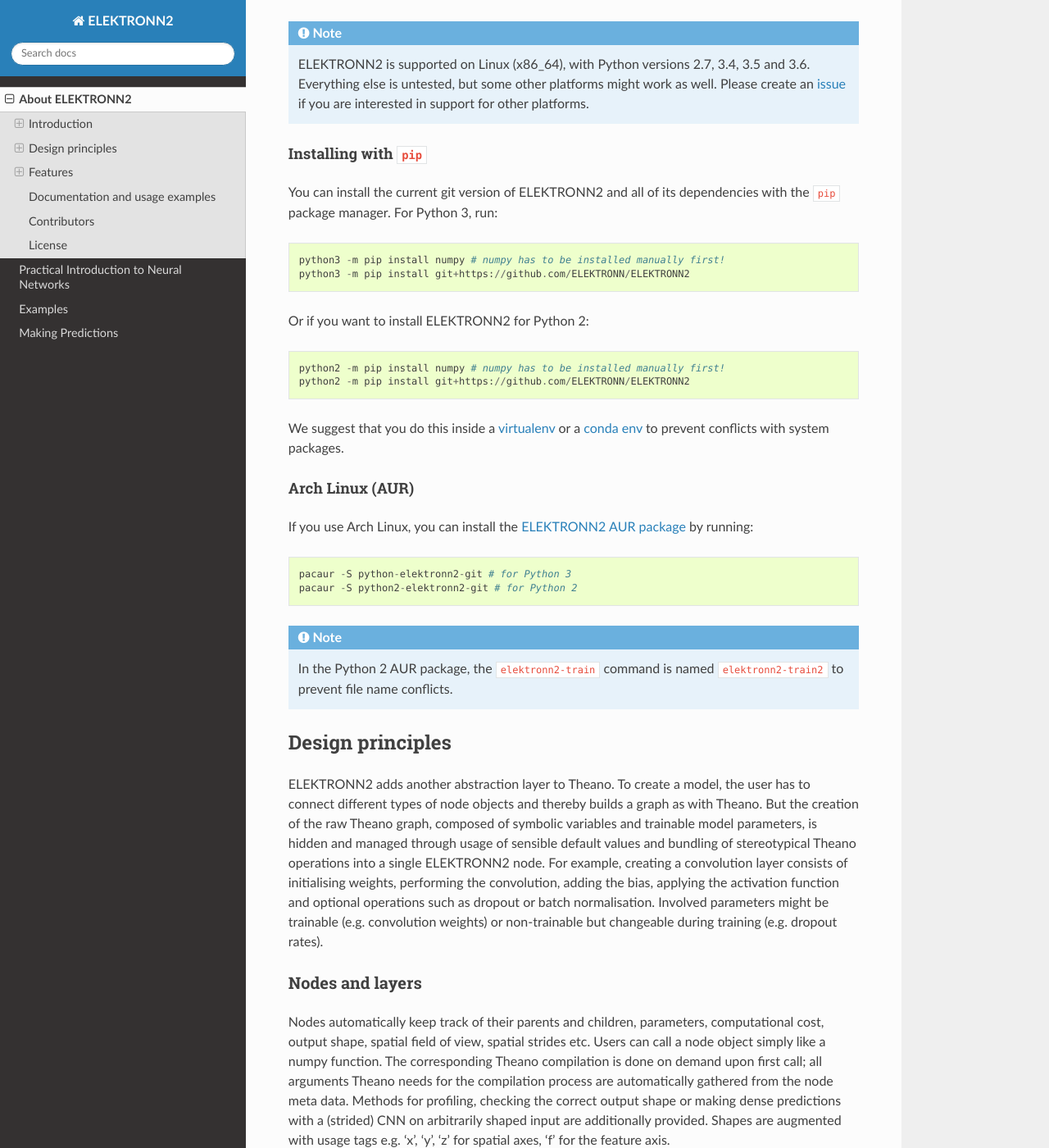
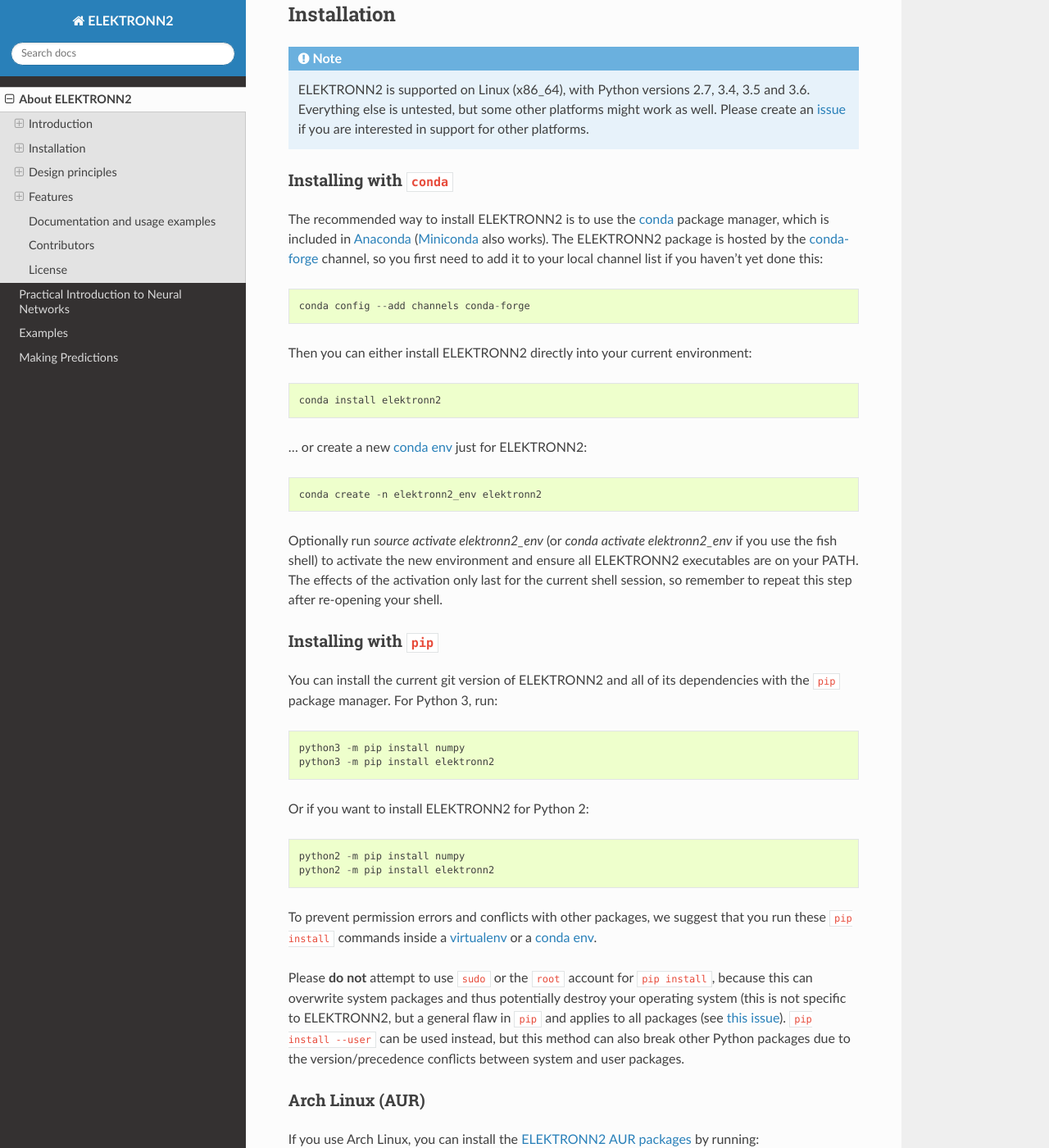
Before and after one commit to ELEKTRONN/ELEKTRONN2, a Sphinx documentation site: the page built from docs/elektronn2.rst, in a window 1280 px wide and 1400 px high, scrolled down 3135 px. Shown: the whole window at 82% size. Built offline with Sphinx 7.4.7 and the Read the Docs theme 2.0.0, drawn with Linux system fonts in a browser that asks for light colours; formulas are drawn with MathJax 3; pages that are not in the unit, such as notebooks, are missing from menus.

Commit message:
Update installation instructions with new packages
ELEKTRONN2 0.1.0 is now available on conda-forge, yay!
And on PyPI and the AUR, too, of course.

Also add a warning regarding pip installation, because
terribly wrong usage of pip seems to be very common.

```diff
--- a/docs/elektronn2.rst
+++ b/docs/elektronn2.rst
@@ -124,7 +124,7 @@
 
 
 Installation
-------------
+============
 
 .. note:: ELEKTRONN2 is supported on Linux (x86_64), with Python versions
   2.7, 3.4, 3.5 and 3.6.
@@ -133,44 +133,82 @@
   you are interested in support for other platforms.
 
 
+Installing with ``conda``
+-------------------------
+
+The recommended way to install ELEKTRONN2 is to use the
+`conda <https://conda.io/docs/>`_ package manager, which is included
+in `Anaconda <https://www.continuum.io/downloads>`_
+(`Miniconda <https://conda.io/miniconda.html>`_ also works).
+The ELEKTRONN2 package is hosted by the
+`conda-forge <https://conda-forge.github.io/>`_
+channel, so you first need to add it to your local channel list
+if you haven't yet done this::
+
+  conda config --add channels conda-forge
+
+Then you can either install ELEKTRONN2 directly into your current
+environment::
+
+  conda install elektronn2
+
+... or create a new `conda env <https://conda.io/docs/using/envs.html>`_
+just for ELEKTRONN2::
+
+  conda create -n elektronn2_env elektronn2
+
+Optionally run `source activate elektronn2_env`
+(or `conda activate elektronn2_env` if you use the fish shell) to activate
+the new environment and ensure all ELEKTRONN2 executables are on your PATH.
+The effects of the activation only last for the current shell session, so
+remember to repeat this step after re-opening your shell.
+
+
 Installing with ``pip``
-^^^^^^^^^^^^^^^^^^^^^^^
+-----------------------
 
 You can install the current git version of ELEKTRONN2 and all of its
 dependencies with the ``pip`` package manager. For Python 3, run::
 
-  python3 -m pip install numpy # numpy has to be installed manually first!
-  python3 -m pip install git+https://github.com/ELEKTRONN/ELEKTRONN2
+  python3 -m pip install numpy
+  python3 -m pip install elektronn2
 
 Or if you want to install ELEKTRONN2 for Python 2::
 
-  python2 -m pip install numpy # numpy has to be installed manually first!
-  python2 -m pip install git+https://github.com/ELEKTRONN/ELEKTRONN2
+  python2 -m pip install numpy
+  python2 -m pip install elektronn2
 
-We suggest that you do this inside a `virtualenv <https://virtualenv.pypa.io>`_
-or a `conda env <https://conda.io/docs/using/envs.html>`_ to prevent conflicts
-with system packages.
+To prevent permission errors and conflicts with other packages,
+we suggest that you run these ``pip install`` commands
+inside a `virtualenv <https://virtualenv.pypa.io>`_
+or a `conda env <https://conda.io/docs/using/envs.html>`_.
+
+Please **do not** attempt to use ``sudo`` or the ``root`` account for ``pip install``,
+because this can overwrite system packages and thus potentially destroy your
+operating system (this is not specific to ELEKTRONN2, but a general flaw in ``pip``
+and applies to all packages (see `this issue <https://github.com/pypa/pip/issues/1668>`_).
+``pip install --user`` can be used instead, but this method can also break other
+Python packages due to the version/precedence conflicts between system and user packages.
 
 .. TODO: Manual numpy install is only necessary because numba doesn't provide
   wheels. Once wheels are public, delete the "pip install numpy" lines.
 
 .. TODO: Maybe describe an example setup of a virtualenv.
 
+
 Arch Linux (AUR)
-^^^^^^^^^^^^^^^^
+----------------
 
 If you use Arch Linux, you can install the
-`ELEKTRONN2 AUR package <https://aur.archlinux.org/packages/python-elektronn2-git/>`_
+`ELEKTRONN2 AUR packages <https://aur.archlinux.org/packages/python-elektronn2-git/>`_
 by running::
 
-  pacaur -S python-elektronn2-git # for Python 3
-  pacaur -S python2-elektronn2-git # for Python 2
+  pacaur -S python-elektronn2 # for Python 3
+  pacaur -S python2-elektronn2 # for Python 2
 
 .. note:: In the Python 2 AUR package, the ``elektronn2-train`` command is
   named ``elektronn2-train2`` to prevent file name conflicts.
 
-
-.. TODO: conda/conda-forge install once we have a tagged release
 
 
 .. _design:
```
